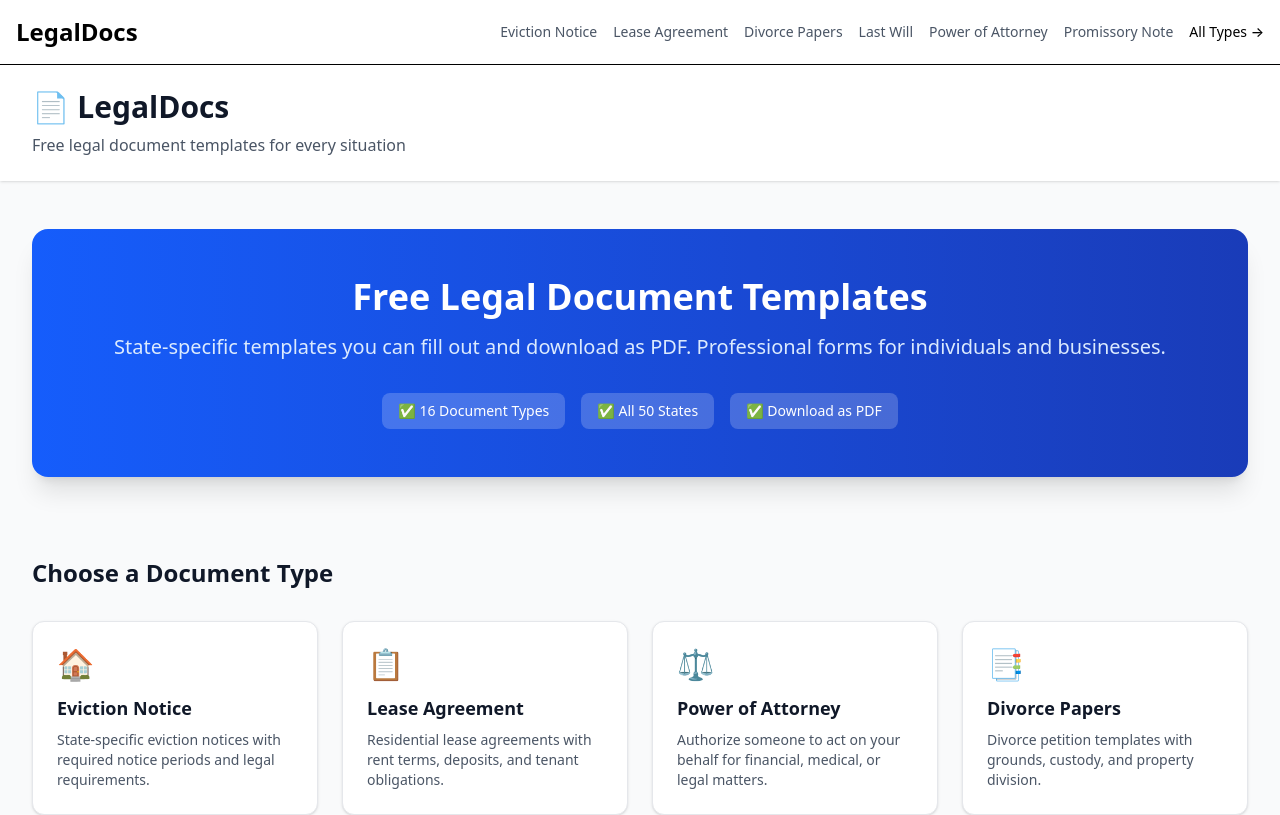
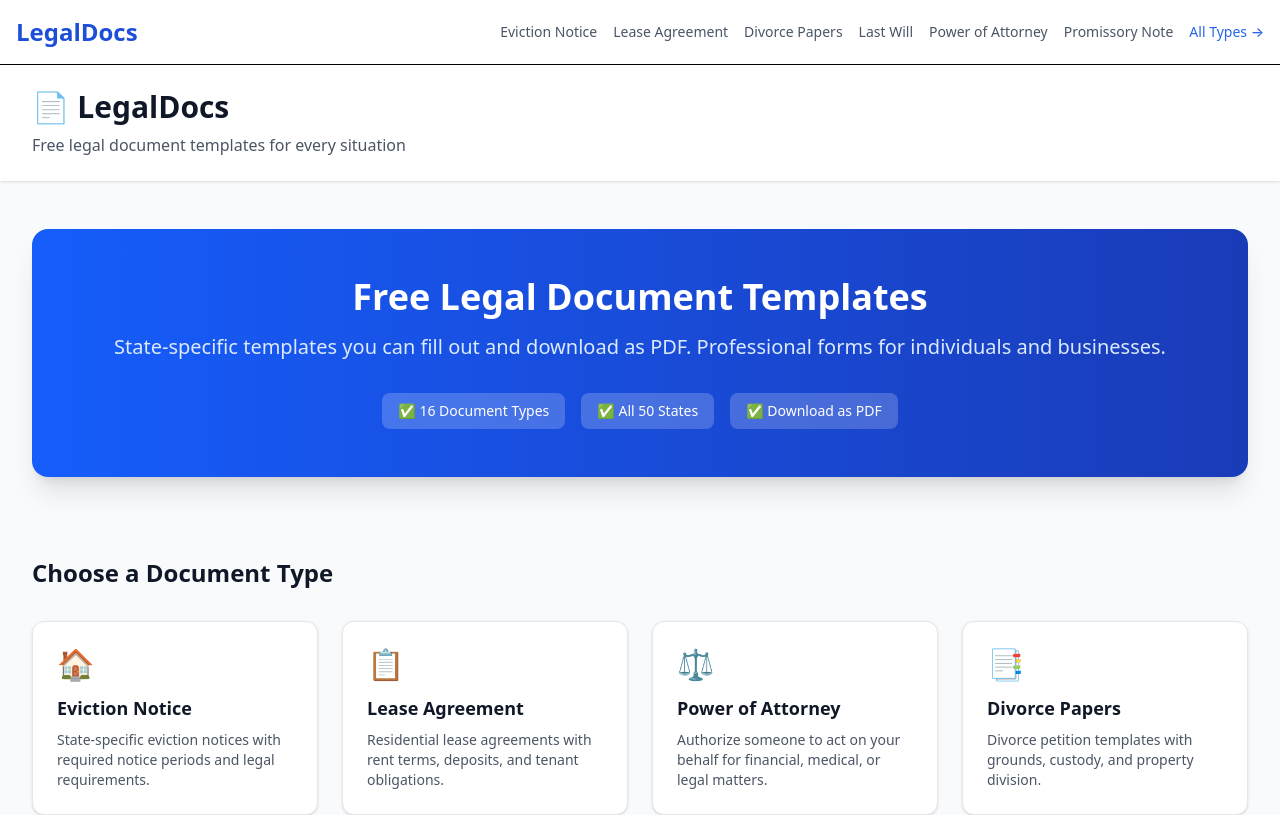
Before and after one commit to patilsab/legal-docs, a Next.js app: page / in a window 1280 px wide. Shown: the top 815 px of the page. Built offline with nearby package versions, Linux system fonts and the light colour scheme.

Commit message:
fix: add @theme primary colors for Tailwind v4 so buttons are visible

```diff
--- a/src/app/globals.css
+++ b/src/app/globals.css
@@ -1,4 +1,17 @@
 @import "tailwindcss";
+
+@theme {
+  --color-primary-50: #eff6ff;
+  --color-primary-100: #dbeafe;
+  --color-primary-200: #bfdbfe;
+  --color-primary-300: #93c5fd;
+  --color-primary-400: #60a5fa;
+  --color-primary-500: #3b82f6;
+  --color-primary-600: #2563eb;
+  --color-primary-700: #1d4ed8;
+  --color-primary-800: #1e40af;
+  --color-primary-900: #1e3a8a;
+}
 
 body {
   font-family: system-ui, -apple-system, sans-serif;
```
